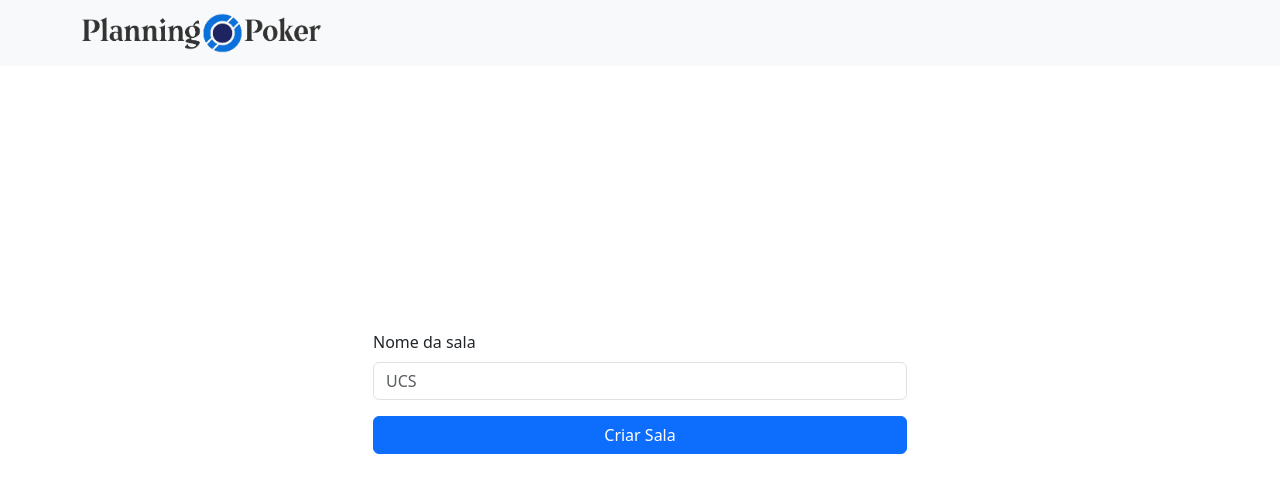
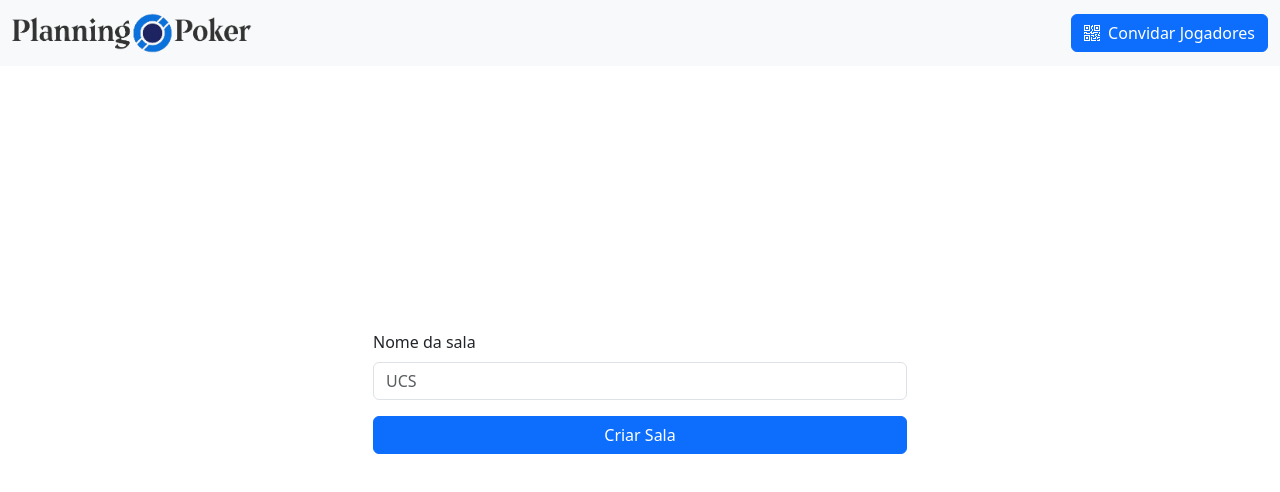
Before and after one commit to AugustoBortoncello3547/planning-poker-v2, a React (Create React App) app: page /novo-jogo in a window 1280 px wide. Shown: the top 492 px of the page. Built offline with nearby package versions, Linux system fonts and the light colour scheme; no server answers.

Commit message:
add: modal to open qrCode

```diff
--- a/package.json
+++ b/package.json
@@ -25,11 +25,14 @@
   },
   "dependencies": {
     "bootstrap": "5.3.3",
+    "bootstrap-icons": "^1.11.3",
     "firebase": "^10.12.2",
     "node-sass": "^9.0.0",
     "react": "^18.2.0",
     "react-bootstrap": "^2.10.2",
+    "react-bootstrap-icons": "^1.11.4",
     "react-dom": "^18.2.0",
+    "react-qr-code": "^2.0.15",
     "react-router-dom": "^6.4.1"
   },
   "devDependencies": {
--- a/src/components/Header/index.tsx
+++ b/src/components/Header/index.tsx
@@ -1,25 +1,37 @@
-import React from 'react'
+import React, { useState } from 'react'
 
 import { Link } from 'react-router-dom'
 
-import { Image } from 'react-bootstrap'
+import { Button, Image } from 'react-bootstrap'
 import Container from 'react-bootstrap/Container'
-import Nav from 'react-bootstrap/Nav'
 import Navbar from 'react-bootstrap/Navbar'
+import { QrCode } from 'react-bootstrap-icons';
+import ModalQrCodeGame from '../Modal/ModalQrCodeGame'
 
 function Header() {
+  const [show, setShow] = useState(false)
+
+  const handleOpenModalQrCodeGame = () => {
+    setShow(true)
+  }
+
   return (
-    <Navbar bg="light" style={{ position: 'fixed', width: '100%', top: 0 }}>
+    <>
+      <ModalQrCodeGame
+        show={show}
+        setShow={setShow}
+      />
+      <Navbar className='justify-content-between' bg="light" style={{ position: 'fixed', width: '100%', top: 0 }}>
         <Container>
           <Navbar.Brand as={Link} to="/">
             <Image src="../logo.png" fluid style={{ width: 240, height: 40 }} />
           </Navbar.Brand>
-        <Nav className="me-auto">
-          {/* <Nav.Link href="#features">Features</Nav.Link>
-          <Nav.Link href="#pricing">Pricing</Nav.Link> */}
-        </Nav>
+        </Container>
+        <Container style={{display: "grid", placeContent: "end"}}>
+          <Button onClick={handleOpenModalQrCodeGame} style={{ display: "flex", justifyContent: "center", alignItems: "center", gap: 8}}> <QrCode/> Convidar Jogadores </Button>
         </Container>
       </Navbar>
+    </>
   )
 }
 
--- /dev/null
+++ b/src/components/Modal/ModalQrCodeGame.tsx
@@ -0,0 +1,30 @@
+import React from 'react'
+import { Modal } from 'react-bootstrap'
+import QRCode from "react-qr-code";
+import { useLocation } from 'react-router-dom';
+
+interface ModalProps {
+  show: boolean
+  setShow: (value: boolean) => void
+}
+
+function ModalQrCodeGame({
+  show,
+  setShow,
+}: ModalProps) {
+    const location = window.location.href;
+
+    const handleClose = () => {
+        setShow(false)
+    }
+
+  return (
+    <Modal show={show} centered onHide={handleClose}>
+      <Modal.Body className='d-flex justify-content-center'>
+        <QRCode value={location} />
+      </Modal.Body>
+    </Modal>
+  )
+}
+
+export default ModalQrCodeGame
```
Also changed, not shown: src/routes.tsx (+5 -7 lines). Lines whose indentation alone changed are shown as unchanged.
